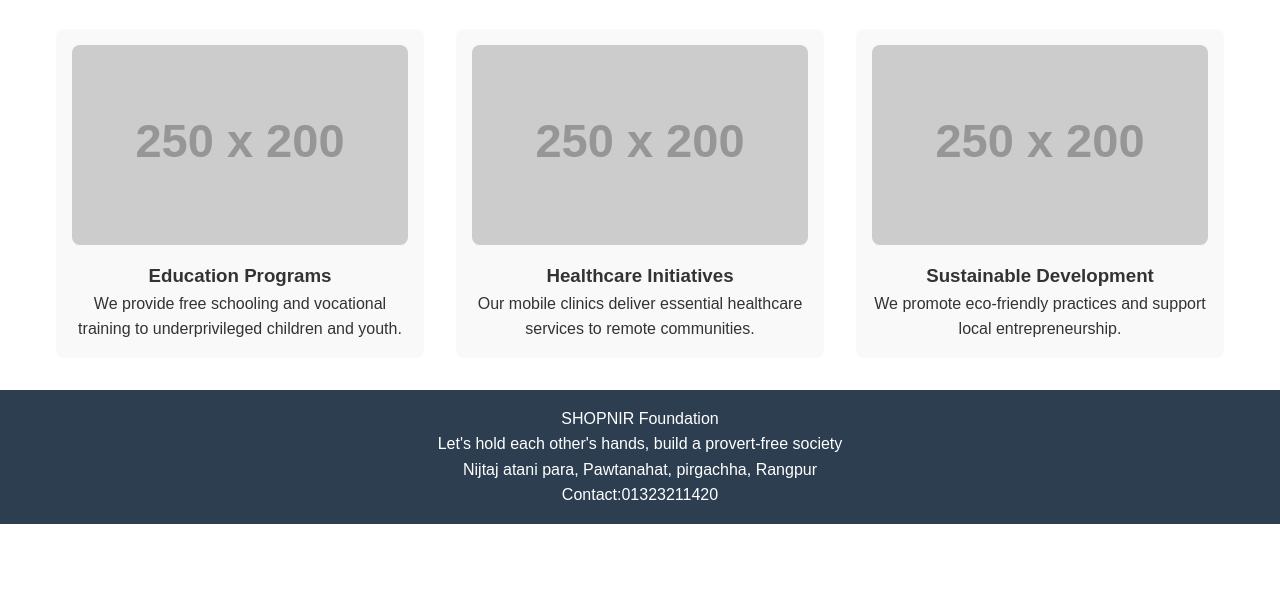
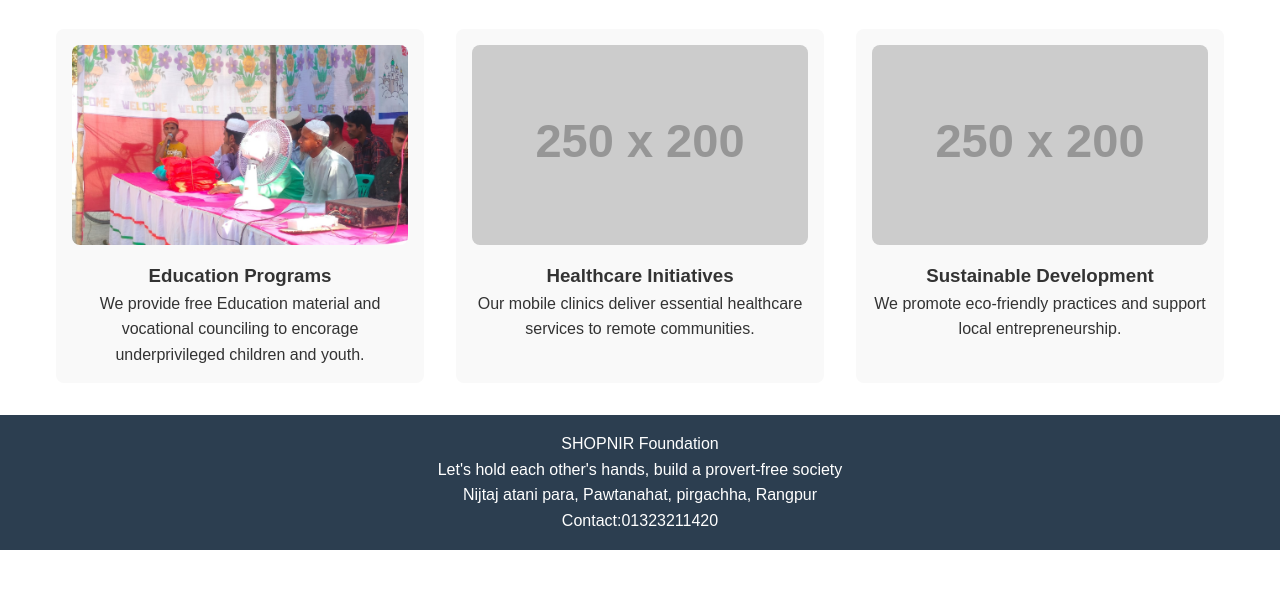
Before and after one commit to shopnonirfoundation-svg/shopnonirfoundation, a plain HTML site: page activity.html in a window 1280 px wide. Shown: the part 157-746 px from the top of the page. Drawn offline with Linux system fonts and the light colour scheme; placeholder pictures from the web are drawn by us.

Commit message:
Update activity.html

```diff
--- a/activity.html
+++ b/activity.html
@@ -63,9 +63,9 @@
         <h2>Our Activities</h2>
         <div class="activity-grid">
             <div class="activity-item">
-                <img src="https://via.placeholder.com/250x200" alt="Activity 1">
+                <img src="shikha.jpg" alt="Activity 1">
                 <h3>Education Programs</h3>
-                <p>We provide free schooling and vocational training to underprivileged children and youth.</p>
+                <p>We provide free Education material and vocational counciling to encorage underprivileged children and youth.</p>
             </div>
             <div class="activity-item">
                 <img src="https://via.placeholder.com/250x200" alt="Activity 2">
```
